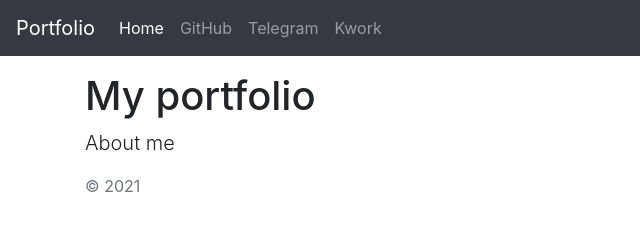
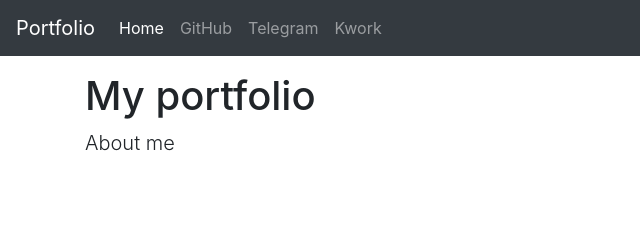
Before and after one commit to GrehBan/grehban.github.io, a plain HTML site: page index.html in a window 1280 px wide. Shown: the full height of the page, 0-640 px from the left. Drawn offline with nearby package versions, Linux system fonts and the light colour scheme.

Commit message:
Update index.html

```diff
--- a/index.html
+++ b/index.html
@@ -43,12 +43,6 @@
       <h1 class="mt-5">My portfolio</h1>
       <p class="lead">About me</p>
     </main>
-    <footer class="footer">
-      <div class="container">
-        <span class="text-muted">© 2021</span>
-      </div>
-    </footer>
-
     <!-- Bootstrap core JavaScript
     ================================================== -->
     <!-- Placed at the end of the document so the pages load faster -->
```
